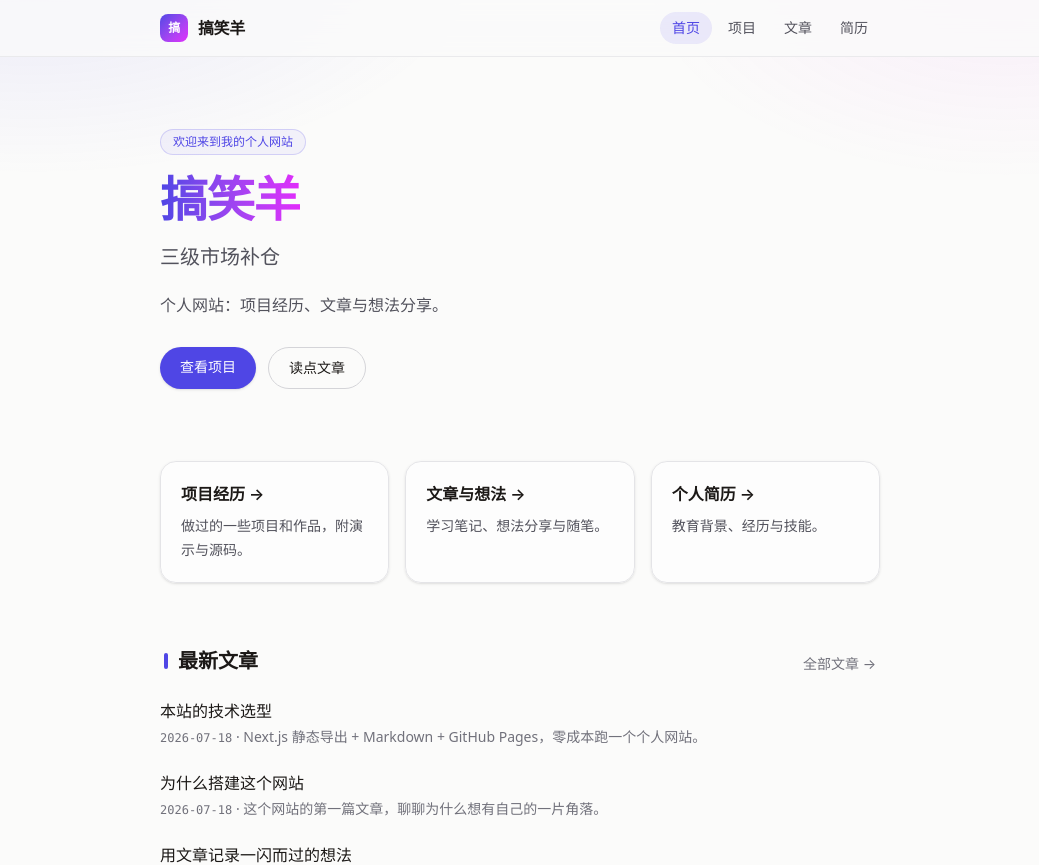
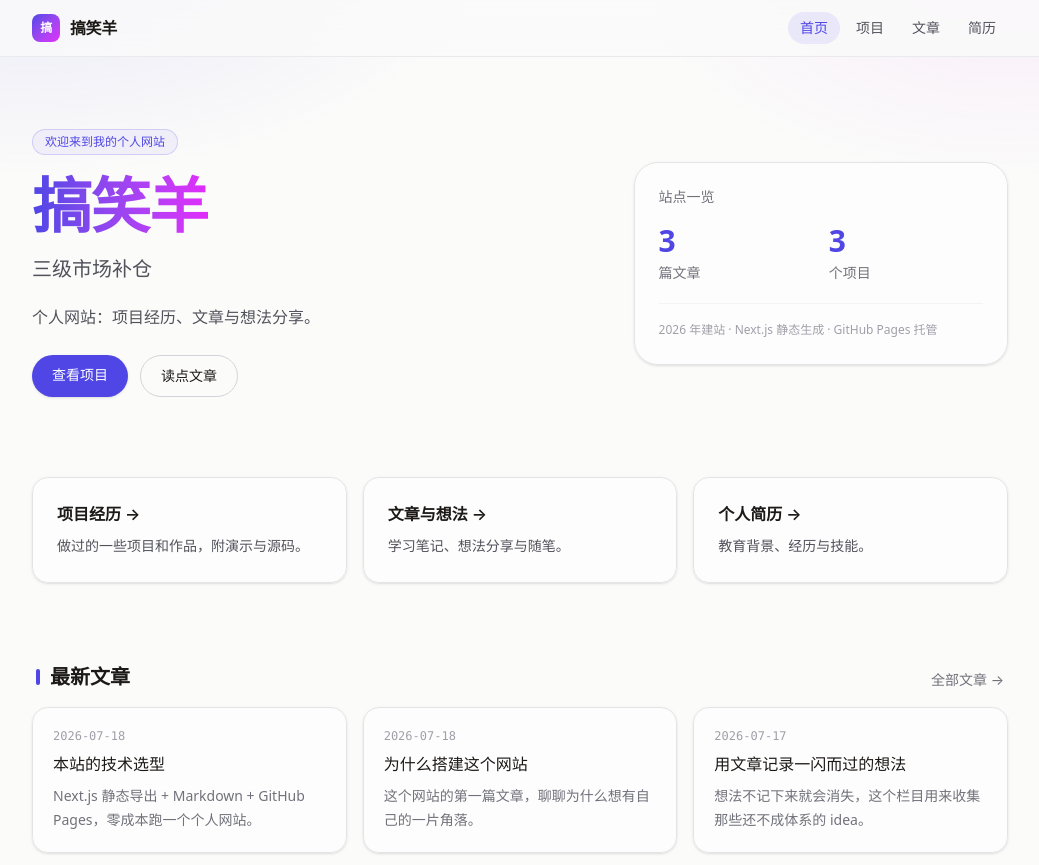
Before and after one commit to Yanng08/Yanng08.github.io, a Next.js app: page / in a window 1280 px wide. Shown: the top 865 px of the page, without its empty margins (120-1159 px from the left). Built offline with nearby package versions, Linux system fonts and the light colour scheme.

Commit message:
响应式改版：桌面多列布局 + 移动端单列自适应

```diff
--- a/app/blog/[slug]/page.tsx
+++ b/app/blog/[slug]/page.tsx
@@ -28,7 +28,7 @@ export default async function PostPage({
   const post = await getPostBySlug(slug);
 
   return (
-    <article className="flex flex-col gap-8">
+    <article className="mx-auto flex w-full max-w-3xl flex-col gap-8">
       <header className="flex flex-col gap-4 border-b border-zinc-100 pb-8 dark:border-zinc-800/60">
         <Link
           href="/blog"
@@ -36,7 +36,7 @@ export default async function PostPage({
         >
           ← 返回文章列表
         </Link>
-        <h1 className="text-4xl font-bold leading-tight tracking-tight">
+        <h1 className="text-3xl font-bold leading-tight tracking-tight sm:text-4xl">
           {post.title}
         </h1>
         <div className="flex flex-wrap items-center gap-x-3 gap-y-1 text-sm text-zinc-500 dark:text-zinc-400">
--- a/app/layout.tsx
+++ b/app/layout.tsx
@@ -21,7 +21,7 @@ export default function RootLayout({
     <html lang="zh-CN" className="h-full antialiased">
       <body className="min-h-full flex flex-col">
         <Navbar />
-        <main className="flex-1 w-full max-w-3xl mx-auto px-6 py-10">
+        <main className="flex-1 w-full max-w-5xl mx-auto px-4 sm:px-6 py-8 sm:py-12">
           {children}
         </main>
         <Footer />
--- a/app/page.tsx
+++ b/app/page.tsx
@@ -1,5 +1,6 @@
 import Link from "next/link";
 import { site } from "@/data/site";
+import { projects } from "@/data/projects";
 import { getAllPosts } from "@/lib/posts";
 
 const sections = [
@@ -21,26 +22,28 @@ const sections = [
 ];
 
 export default function Home() {
-  const latestPosts = getAllPosts().slice(0, 3);
+  const posts = getAllPosts();
+  const latestPosts = posts.slice(0, 3);
 
   return (
-    <div className="flex flex-col gap-16">
-      <section className="flex flex-col items-start gap-5 pb-2 pt-8">
+    <div className="flex flex-col gap-14 sm:gap-20">
+      <section className="grid items-center gap-10 pt-2 sm:pt-6 lg:grid-cols-[1.5fr_1fr]">
+        <div className="flex flex-col items-start gap-4 sm:gap-5">
           <span className="rounded-full border border-accent/20 bg-accent/5 px-3 py-1 text-xs font-medium text-accent">
             欢迎来到我的个人网站
           </span>
-        <h1 className="text-5xl font-bold tracking-tight">
+          <h1 className="text-4xl font-bold tracking-tight sm:text-5xl xl:text-6xl">
             <span className="bg-gradient-to-r from-accent to-fuchsia-500 bg-clip-text text-transparent">
               {site.name}
             </span>
           </h1>
-        <p className="text-xl text-zinc-600 dark:text-zinc-400">
+          <p className="text-lg text-zinc-600 sm:text-xl dark:text-zinc-400">
             {site.tagline}
           </p>
           <p className="max-w-xl leading-7 text-zinc-600 dark:text-zinc-400">
             {site.description}
           </p>
-        <div className="mt-2 flex gap-3">
+          <div className="mt-1 flex flex-wrap gap-3">
             <Link
               href="/projects"
               className="rounded-full bg-accent px-5 py-2.5 text-sm font-medium text-white shadow-sm transition hover:opacity-90"
@@ -54,6 +57,32 @@ export default function Home() {
               读点文章
             </Link>
           </div>
+        </div>
+
+        <div className="rounded-3xl border border-zinc-200 bg-white/60 p-6 shadow-sm dark:border-zinc-800 dark:bg-zinc-900/40">
+          <h2 className="text-sm font-medium text-zinc-500 dark:text-zinc-400">
+            站点一览
+          </h2>
+          <div className="mt-4 grid grid-cols-2 gap-4">
+            <div>
+              <p className="text-3xl font-bold text-accent">{posts.length}</p>
+              <p className="mt-1 text-sm text-zinc-500 dark:text-zinc-400">
+                篇文章
+              </p>
+            </div>
+            <div>
+              <p className="text-3xl font-bold text-accent">
+                {projects.length}
+              </p>
+              <p className="mt-1 text-sm text-zinc-500 dark:text-zinc-400">
+                个项目
+              </p>
+            </div>
+          </div>
+          <p className="mt-5 border-t border-zinc-100 pt-4 text-xs leading-5 text-zinc-400 dark:border-zinc-800 dark:text-zinc-500">
+            2026 年建站 · Next.js 静态生成 · GitHub Pages 托管
+          </p>
+        </div>
       </section>
 
       <section className="grid gap-4 sm:grid-cols-3">
@@ -61,7 +90,7 @@ export default function Home() {
           <Link
             key={section.href}
             href={section.href}
-            className="group rounded-2xl border border-zinc-200 bg-white/60 p-5 shadow-sm transition-all hover:-translate-y-0.5 hover:border-accent/40 hover:shadow-md dark:border-zinc-800 dark:bg-zinc-900/40"
+            className="group rounded-2xl border border-zinc-200 bg-white/60 p-5 shadow-sm transition-all hover:-translate-y-0.5 hover:border-accent/40 hover:shadow-md sm:p-6 dark:border-zinc-800 dark:bg-zinc-900/40"
           >
             <h2 className="font-semibold">
               {section.title}
@@ -76,7 +105,7 @@ export default function Home() {
         ))}
       </section>
 
-      <section className="flex flex-col gap-3">
+      <section className="flex flex-col gap-4">
         <div className="flex items-baseline justify-between px-1">
           <h2 className="flex items-center gap-2.5 text-xl font-semibold">
             <span className="h-4 w-1 rounded-full bg-accent"></span>
@@ -89,20 +118,24 @@ export default function Home() {
             全部文章 →
           </Link>
         </div>
-        <ul className="flex flex-col">
+        <ul className="grid gap-4 sm:grid-cols-2 lg:grid-cols-3">
           {latestPosts.map((post) => (
             <li key={post.slug}>
               <Link
                 href={`/blog/${post.slug}`}
-                className="group -mx-3 flex flex-col gap-1 rounded-xl px-3 py-3 transition-colors hover:bg-accent/5"
+                className="group flex h-full flex-col gap-2 rounded-2xl border border-zinc-200 bg-white/60 p-5 shadow-sm transition-all hover:-translate-y-0.5 hover:border-accent/40 hover:shadow-md dark:border-zinc-800 dark:bg-zinc-900/40"
               >
+                <time className="font-mono text-xs text-zinc-400 dark:text-zinc-500">
+                  {post.date}
+                </time>
                 <span className="font-medium transition-colors group-hover:text-accent">
                   {post.title}
                 </span>
-                <span className="text-sm text-zinc-500 dark:text-zinc-400">
-                  <time className="font-mono text-xs">{post.date}</time>
-                  {post.summary ? ` · ${post.summary}` : ""}
+                {post.summary && (
+                  <span className="line-clamp-2 text-sm leading-6 text-zinc-500 dark:text-zinc-400">
+                    {post.summary}
                   </span>
+                )}
               </Link>
             </li>
           ))}
--- a/app/projects/page.tsx
+++ b/app/projects/page.tsx
@@ -12,7 +12,7 @@ export default function ProjectsPage() {
           项目列表在 <code className="text-sm">data/projects.ts</code> 中维护。
         </p>
       </header>
-      <ul className="flex flex-col gap-5">
+      <ul className="grid gap-5 md:grid-cols-2">
         {projects.map((project) => (
           <li
             key={project.name}
@@ -24,7 +24,7 @@ export default function ProjectsPage() {
                 {project.year}
               </span>
             </div>
-            <p className="leading-7 text-zinc-600 dark:text-zinc-400">
+            <p className="flex-1 leading-7 text-zinc-600 dark:text-zinc-400">
               {project.description}
             </p>
             <div className="flex flex-wrap gap-2">
--- a/components/Footer.tsx
+++ b/components/Footer.tsx
@@ -3,7 +3,7 @@ import { site } from "@/data/site";
 export function Footer() {
   return (
     <footer className="border-t border-zinc-200/70 dark:border-zinc-800/70">
-      <div className="mx-auto flex w-full max-w-3xl flex-col items-center gap-3 px-6 py-10 text-sm text-zinc-500 dark:text-zinc-400">
+      <div className="mx-auto flex w-full max-w-5xl flex-col items-center gap-3 px-4 py-10 text-sm text-zinc-500 sm:px-6 dark:text-zinc-400">
         <div className="flex gap-3">
           <a
             href={site.github}
@@ -20,7 +20,7 @@ export function Footer() {
             邮箱
           </a>
         </div>
-        <p>
+        <p className="text-center">
           © {new Date().getFullYear()} {site.name} · 由 Next.js 构建，托管于
           GitHub Pages
         </p>
--- a/components/Navbar.tsx
+++ b/components/Navbar.tsx
@@ -16,17 +16,17 @@ export function Navbar() {
 
   return (
     <header className="sticky top-0 z-20 border-b border-zinc-200/70 bg-background/80 backdrop-blur-md dark:border-zinc-800/70">
-      <nav className="mx-auto flex h-14 w-full max-w-3xl items-center justify-between px-6">
+      <nav className="mx-auto flex h-14 w-full max-w-5xl items-center justify-between px-4 sm:px-6">
         <Link
           href="/"
-          className="flex items-center gap-2.5 font-semibold tracking-tight"
+          className="flex shrink-0 items-center gap-2.5 font-semibold tracking-tight"
         >
           <span className="flex h-7 w-7 items-center justify-center rounded-lg bg-gradient-to-br from-accent to-fuchsia-500 text-xs font-bold text-white">
             {site.name.slice(0, 1)}
           </span>
-          {site.name}
+          <span className="hidden min-[380px]:inline">{site.name}</span>
         </Link>
-        <div className="flex items-center gap-1 text-sm">
+        <div className="flex items-center gap-0.5 overflow-x-auto text-[13px] sm:gap-1 sm:text-sm">
           {links.map((link) => {
             const active =
               link.href === "/"
@@ -36,7 +36,7 @@ export function Navbar() {
               <Link
                 key={link.href}
                 href={link.href}
-                className={`rounded-full px-3 py-1.5 transition-colors ${
+                className={`rounded-full px-2.5 py-1.5 transition-colors sm:px-3 ${
                   active
                     ? "bg-accent/10 font-medium text-accent"
                     : "text-zinc-600 hover:bg-zinc-100 hover:text-foreground dark:text-zinc-400 dark:hover:bg-zinc-800/60"
```
Also changed, not shown: app/blog/page.tsx (+11 -12 lines), app/resume/page.tsx (+11 -2 lines). Lines whose indentation alone changed are shown as unchanged.
